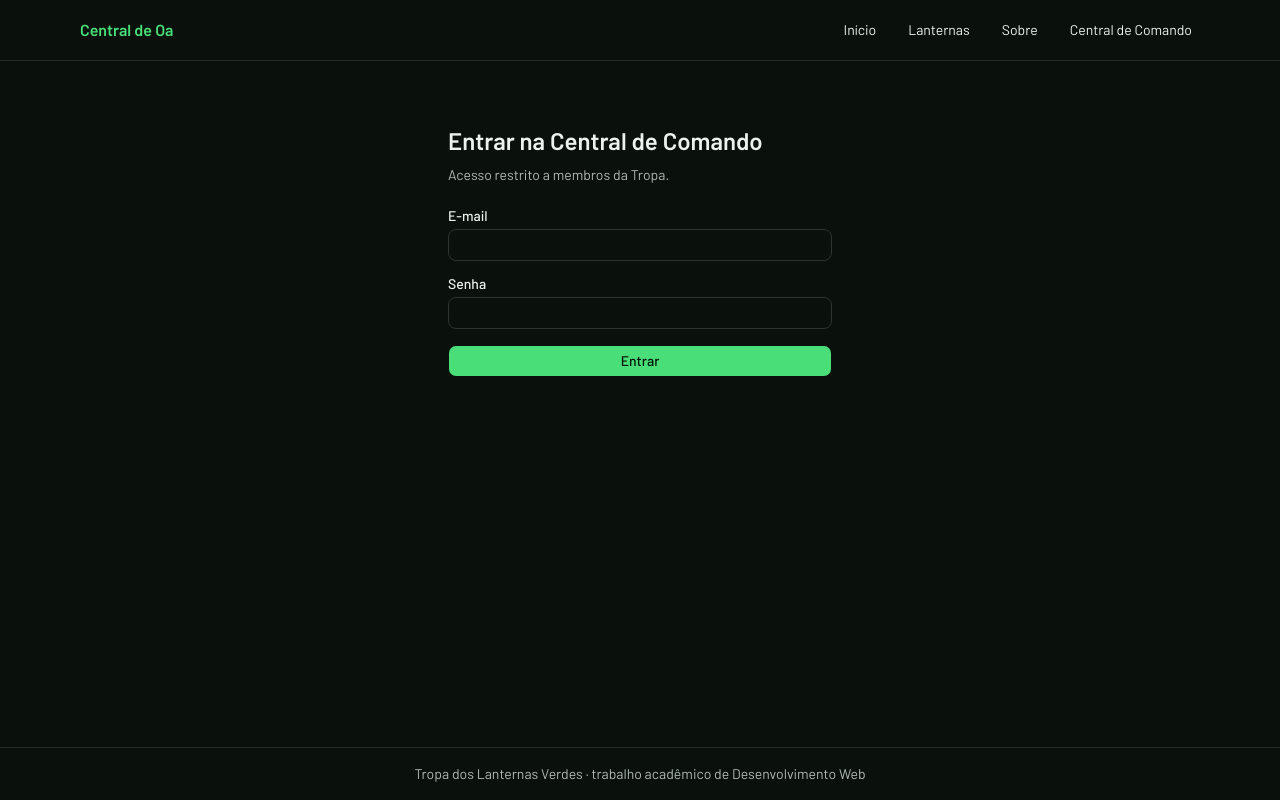
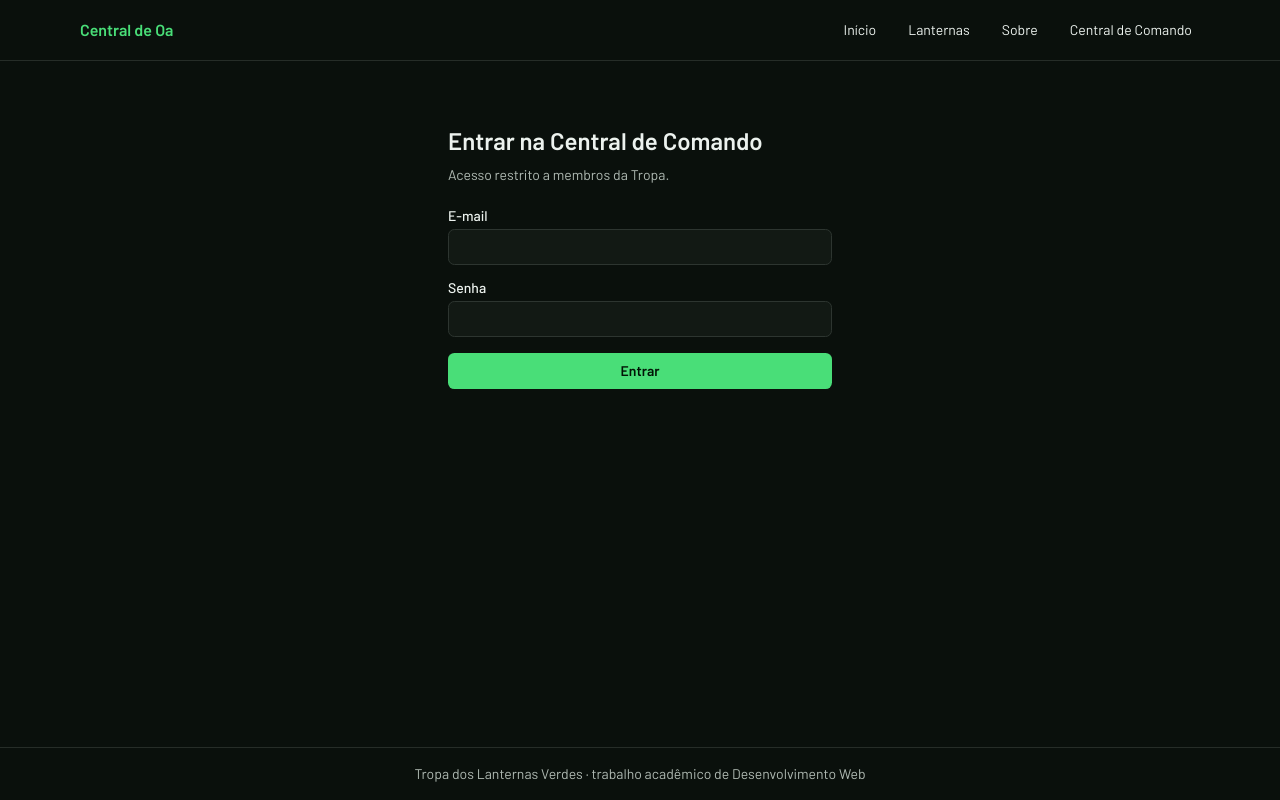
Before and after one commit to GUSTAVOHOOO/erp-tropa-lanternas-verdes, a Next.js app: page /login in a window 1280 px wide. Built offline with nearby package versions, Linux system fonts and the light colour scheme.

Commit message:
feat(ui): botão, selo, rótulo e campos no visual da Tropa

```diff
--- a/components/ui/badge.tsx
+++ b/components/ui/badge.tsx
@@ -3,21 +3,18 @@ import { useRender } from "@base-ui/react/use-render"
 import { cva, type VariantProps } from "class-variance-authority"
 import { cn } from "cn"
 
+// [DEC-11] selo neutro e discreto; gravidade e status têm componentes próprios (BadgeGravidade, BadgeStatus)
 const badgeVariants = cva(
-  "group/badge inline-flex h-5 w-fit shrink-0 items-center justify-center gap-1 overflow-hidden rounded-4xl border border-transparent px-2 py-0.5 text-xs font-medium whitespace-nowrap transition-all focus-visible:border-ring focus-visible:ring-[3px] focus-visible:ring-ring/50 has-data-[icon=inline-end]:pr-1.5 has-data-[icon=inline-start]:pl-1.5 aria-invalid:border-destructive aria-invalid:ring-destructive/20 dark:aria-invalid:ring-destructive/40 [&>svg]:pointer-events-none [&>svg]:size-3!",
+  "inline-flex w-fit shrink-0 items-center gap-1 rounded-sm border border-transparent px-1.5 py-0.5 text-xs font-medium whitespace-nowrap [&>svg]:pointer-events-none [&>svg]:size-3",
   {
     variants: {
       variant: {
-        default: "bg-primary text-primary-foreground [a]:hover:bg-primary/80",
-        secondary:
-          "bg-secondary text-secondary-foreground [a]:hover:bg-secondary/80",
-        destructive:
-          "bg-destructive/10 text-destructive focus-visible:ring-destructive/20 dark:bg-destructive/20 dark:focus-visible:ring-destructive/40 [a]:hover:bg-destructive/20",
-        outline:
-          "border-border text-foreground [a]:hover:bg-muted [a]:hover:text-muted-foreground",
-        ghost:
-          "hover:bg-muted hover:text-muted-foreground dark:hover:bg-muted/50",
-        link: "text-primary underline-offset-4 hover:underline",
+        default: "bg-primary text-primary-foreground",
+        secondary: "bg-secondary text-secondary-foreground",
+        destructive: "bg-destructive/15 text-destructive",
+        outline: "border-border text-foreground",
+        ghost: "text-muted-foreground",
+        link: "text-primary-texto underline-offset-4 hover:underline",
       },
     },
     defaultVariants: {
--- a/components/ui/button.tsx
+++ b/components/ui/button.tsx
@@ -2,34 +2,28 @@ import { Button as ButtonPrimitive } from "@base-ui/react/button"
 import { cva, type VariantProps } from "class-variance-authority"
 import { cn } from "cn"
 
+// [DEC-11] visual da Tropa; teclado, foco e disabled continuam vindo do Base UI
 const buttonVariants = cva(
-  "group/button inline-flex shrink-0 items-center justify-center rounded-lg border border-transparent bg-clip-padding text-sm font-medium whitespace-nowrap transition-all outline-none select-none focus-visible:border-ring focus-visible:ring-3 focus-visible:ring-ring/50 active:not-aria-[haspopup]:translate-y-px disabled:pointer-events-none disabled:opacity-50 aria-invalid:border-destructive aria-invalid:ring-3 aria-invalid:ring-destructive/20 dark:aria-invalid:border-destructive/50 dark:aria-invalid:ring-destructive/40 [&_svg]:pointer-events-none [&_svg]:shrink-0 [&_svg:not([class*='size-'])]:size-4",
+  "inline-flex shrink-0 items-center justify-center gap-2 rounded-md border border-transparent text-sm font-semibold whitespace-nowrap transition-[background-color,border-color,color,box-shadow,filter] duration-150 ease-out outline-none select-none focus-visible:shadow-anel disabled:pointer-events-none disabled:opacity-50 [&_svg]:pointer-events-none [&_svg]:shrink-0 [&_svg:not([class*='size-'])]:size-4", // [CSS-08][CSS-14][CSS-15]
   {
     variants: {
       variant: {
-        default: "bg-primary text-primary-foreground hover:bg-primary/80",
-        outline:
-          "border-border bg-background hover:bg-muted hover:text-foreground aria-expanded:bg-muted aria-expanded:text-foreground dark:border-input dark:bg-input/30 dark:hover:bg-input/50",
-        secondary:
-          "bg-secondary text-secondary-foreground hover:bg-[color-mix(in_oklch,var(--secondary),var(--foreground)_5%)] aria-expanded:bg-secondary aria-expanded:text-secondary-foreground",
-        ghost:
-          "hover:bg-muted hover:text-foreground aria-expanded:bg-muted aria-expanded:text-foreground dark:hover:bg-muted/50",
-        destructive:
-          "bg-destructive/10 text-destructive hover:bg-destructive/20 focus-visible:border-destructive/40 focus-visible:ring-destructive/20 dark:bg-destructive/20 dark:hover:bg-destructive/30 dark:focus-visible:ring-destructive/40",
-        link: "text-primary underline-offset-4 hover:underline",
+        default: "bg-primary text-primary-foreground hover:brightness-110 active:brightness-95",
+        outline: "border-border bg-card text-foreground hover:bg-secondary aria-expanded:bg-secondary",
+        secondary: "bg-secondary text-secondary-foreground hover:bg-border aria-expanded:bg-border",
+        ghost: "text-muted-foreground hover:bg-secondary hover:text-foreground aria-expanded:bg-secondary aria-expanded:text-foreground",
+        destructive: "bg-destructive/15 text-destructive hover:bg-destructive/25",
+        link: "text-primary-texto underline-offset-4 hover:underline",
       },
       size: {
-        default:
-          "h-8 gap-1.5 px-2.5 has-data-[icon=inline-end]:pr-2 has-data-[icon=inline-start]:pl-2",
-        xs: "h-6 gap-1 rounded-[min(var(--radius-md),10px)] px-2 text-xs in-data-[slot=button-group]:rounded-lg has-data-[icon=inline-end]:pr-1.5 has-data-[icon=inline-start]:pl-1.5 [&_svg:not([class*='size-'])]:size-3",
-        sm: "h-7 gap-1 rounded-[min(var(--radius-md),12px)] px-2.5 text-[0.8rem] in-data-[slot=button-group]:rounded-lg has-data-[icon=inline-end]:pr-1.5 has-data-[icon=inline-start]:pl-1.5 [&_svg:not([class*='size-'])]:size-3.5",
-        lg: "h-9 gap-1.5 px-2.5 has-data-[icon=inline-end]:pr-2 has-data-[icon=inline-start]:pl-2",
-        icon: "size-8",
-        "icon-xs":
-          "size-6 rounded-[min(var(--radius-md),10px)] in-data-[slot=button-group]:rounded-lg [&_svg:not([class*='size-'])]:size-3",
-        "icon-sm":
-          "size-7 rounded-[min(var(--radius-md),12px)] in-data-[slot=button-group]:rounded-lg",
-        "icon-lg": "size-9",
+        default: "h-9 px-3.5",
+        xs: "h-6 gap-1 rounded-sm px-2 text-xs [&_svg:not([class*='size-'])]:size-3",
+        sm: "h-8 gap-1.5 px-3",
+        lg: "h-10 px-4",
+        icon: "size-9",
+        "icon-xs": "size-6 rounded-sm [&_svg:not([class*='size-'])]:size-3",
+        "icon-sm": "size-8",
+        "icon-lg": "size-10",
       },
     },
     defaultVariants: {
--- a/components/ui/input.tsx
+++ b/components/ui/input.tsx
@@ -8,7 +8,8 @@ function Input({ className, type, ...props }: React.ComponentProps<"input">) {
       type={type}
       data-slot="input"
       className={cn(
-        "h-8 w-full min-w-0 rounded-lg border border-input bg-transparent px-2.5 py-1 text-base transition-colors outline-none file:inline-flex file:h-6 file:border-0 file:bg-transparent file:text-sm file:font-medium file:text-foreground placeholder:text-muted-foreground focus-visible:border-ring focus-visible:ring-3 focus-visible:ring-ring/50 disabled:pointer-events-none disabled:cursor-not-allowed disabled:bg-input/50 disabled:opacity-50 aria-invalid:border-destructive aria-invalid:ring-3 aria-invalid:ring-destructive/20 md:text-sm dark:bg-input/30 dark:disabled:bg-input/80 dark:aria-invalid:border-destructive/50 dark:aria-invalid:ring-destructive/40",
+        // [DEC-11][CSS-14] text-base no celular evita o zoom automático do iOS; md:text-sm no desktop
+        "h-9 w-full min-w-0 rounded-md border border-input bg-card px-3 text-base text-foreground transition-[border-color,box-shadow] duration-150 ease-out outline-none placeholder:text-texto-terciario file:inline-flex file:h-6 file:border-0 file:bg-transparent file:text-sm file:font-medium file:text-foreground focus-visible:border-ring focus-visible:shadow-anel disabled:cursor-not-allowed disabled:opacity-50 aria-invalid:border-destructive md:text-sm",
         className
       )}
       {...props}
--- a/components/ui/label.tsx
+++ b/components/ui/label.tsx
@@ -8,7 +8,7 @@ function Label({ className, ...props }: React.ComponentProps<"label">) {
     <label
       data-slot="label"
       className={cn(
-        "flex items-center gap-2 text-sm leading-none font-medium select-none group-data-[disabled=true]:pointer-events-none group-data-[disabled=true]:opacity-50 peer-disabled:cursor-not-allowed peer-disabled:opacity-50",
+        "flex items-center gap-2 text-sm leading-none font-medium text-foreground select-none peer-disabled:cursor-not-allowed peer-disabled:opacity-50 group-data-[disabled=true]:pointer-events-none group-data-[disabled=true]:opacity-50", // [DEC-11]
         className
       )}
       {...props}
--- a/components/ui/textarea.tsx
+++ b/components/ui/textarea.tsx
@@ -6,7 +6,7 @@ function Textarea({ className, ...props }: React.ComponentProps<"textarea">) {
     <textarea
       data-slot="textarea"
       className={cn(
-        "flex field-sizing-content min-h-16 w-full rounded-lg border border-input bg-transparent px-2.5 py-2 text-base transition-colors outline-none placeholder:text-muted-foreground focus-visible:border-ring focus-visible:ring-3 focus-visible:ring-ring/50 disabled:cursor-not-allowed disabled:bg-input/50 disabled:opacity-50 aria-invalid:border-destructive aria-invalid:ring-3 aria-invalid:ring-destructive/20 md:text-sm dark:bg-input/30 dark:disabled:bg-input/80 dark:aria-invalid:border-destructive/50 dark:aria-invalid:ring-destructive/40",
+        "flex field-sizing-content min-h-24 w-full rounded-md border border-input bg-card px-3 py-2 text-base text-foreground transition-[border-color,box-shadow] duration-150 ease-out outline-none placeholder:text-texto-terciario focus-visible:border-ring focus-visible:shadow-anel disabled:cursor-not-allowed disabled:opacity-50 aria-invalid:border-destructive md:text-sm", // [DEC-11][CSS-14]
         className
       )}
       {...props}
```
Also changed, not shown: 1 other file (tests, documents, lock files or other folders).
